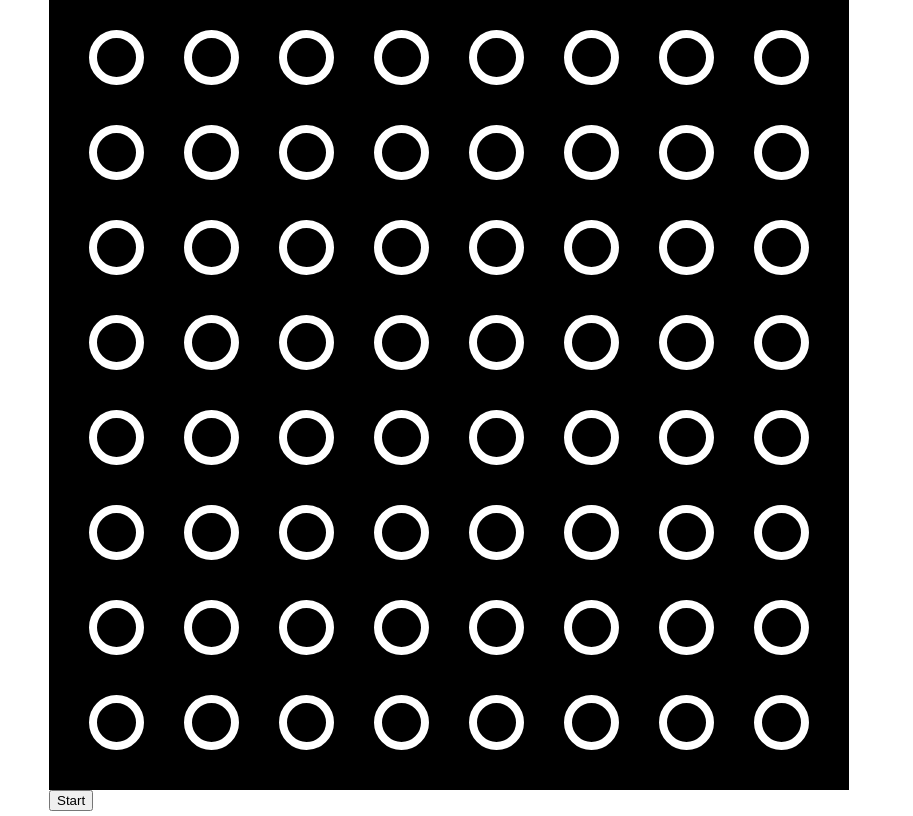
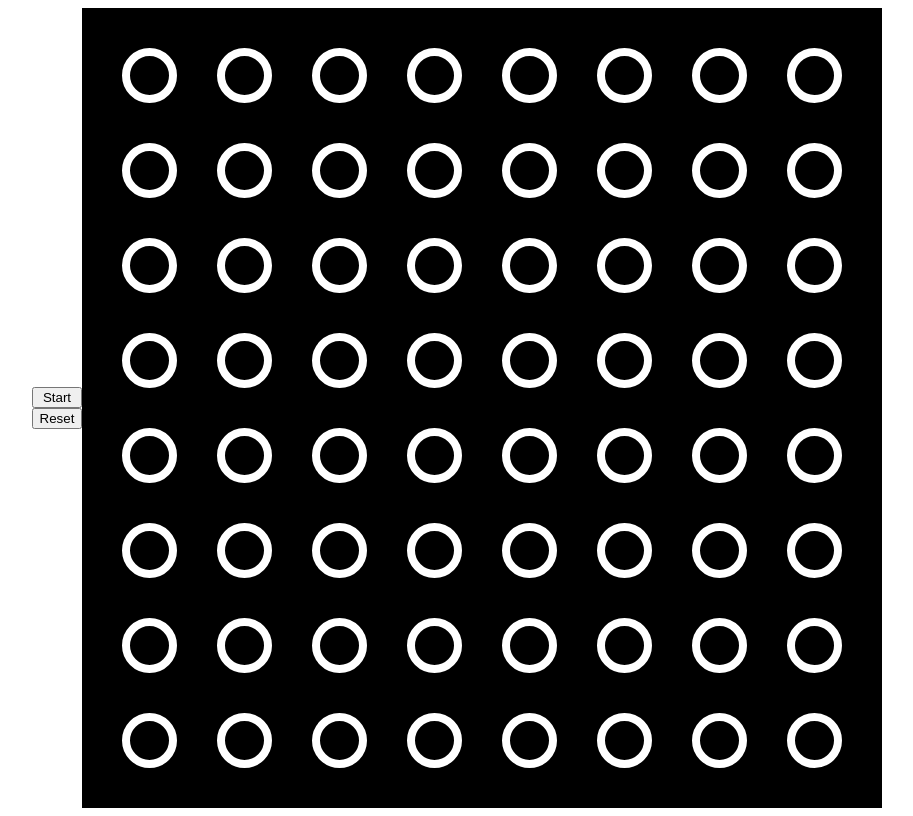
Before and after one commit to merryvj/audio_game_of_life, a plain HTML site: page index.html in a window 1280 px wide. Shown: the whole page, without its empty margins (191-1104 px from the left). Drawn offline with Linux system fonts and the light colour scheme.

Commit message:
control placement

```diff
--- a/index.html
+++ b/index.html
@@ -8,11 +8,16 @@
 </head>
 <body>
     <main>
+        <div id="controls">
+            <button onclick="start()">Start</button>
+            <button onclick="reset()">Reset</button>
+        </div>
+
         <div id="grid">
 
         </div>
 
-        <button onclick="start()" id="step-btn">Start</button>
+
     </main>
 
     <script src="audio.js"></script>
--- a/main.js
+++ b/main.js
@@ -1,5 +1,4 @@
 const grid = document.getElementById("grid");
-const stepBtn = document.getElementById("step-btn");
 let cells = [];
 let soundStates = [];
 const gridSz = 8;
@@ -10,6 +9,11 @@ init();
 
 function start() {
   interval = setInterval(update, 300);
+}
+
+function reset() {
+  clearInterval(interval);
+  init();
 }
 
 
--- a/style.css
+++ b/style.css
@@ -1,5 +1,5 @@
 
-body{
+main{
     height: 100vh;
     width: 100vw;
     display: flex;
@@ -11,6 +11,12 @@ body{
 #grid{
     background-color: black;
 }
+
+#controls {
+    display: flex;
+    flex-direction: column;
+}
+
 
 td {
     border-radius: 50%;
```
